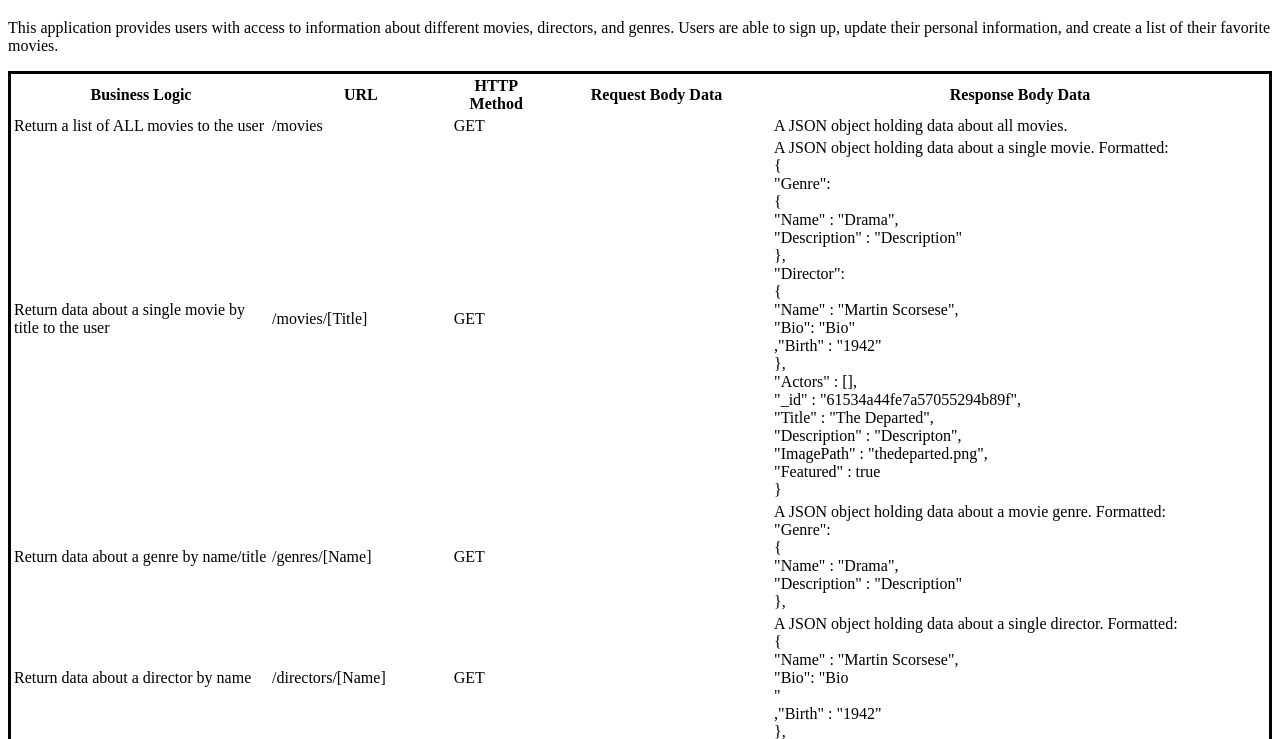
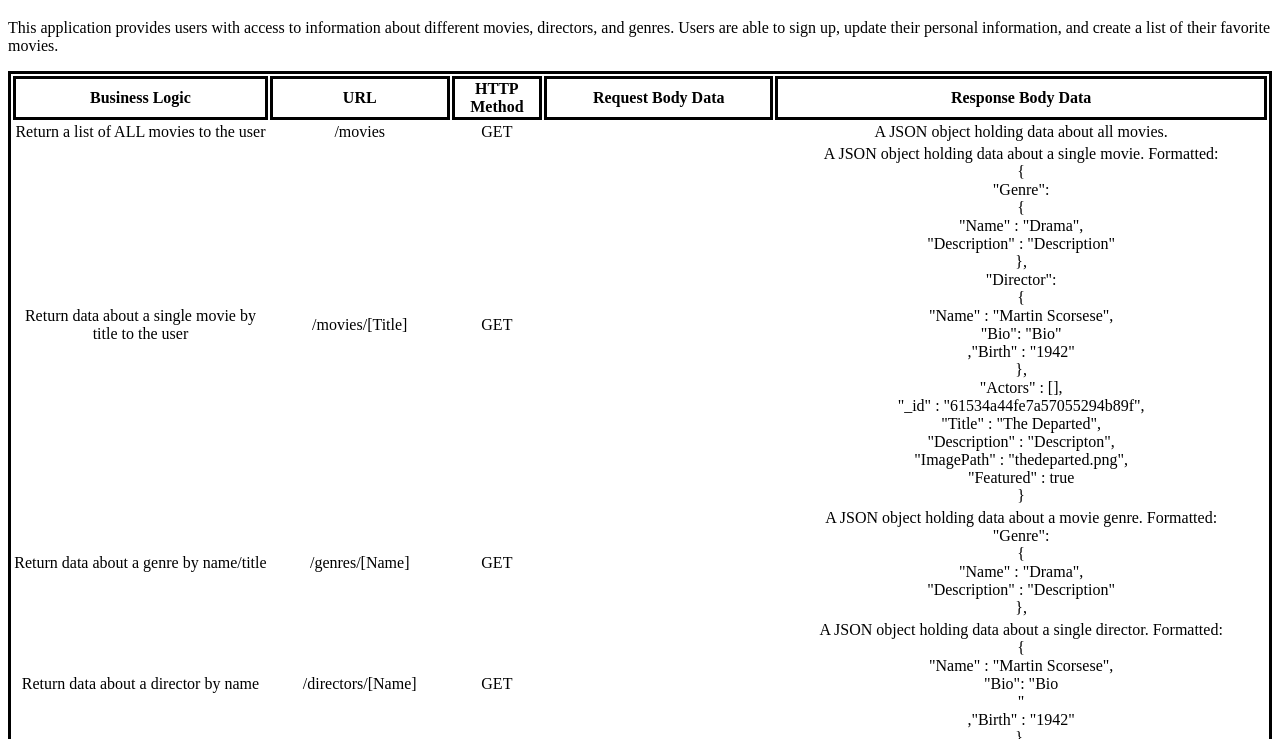
Before and after one commit to DCampbellCreative/movie_api, a website: page public/documentation.html in a window 1280 px wide. Shown: the part 61-800 px from the top of the page. Drawn offline with Linux system fonts and the light colour scheme; files that its build step writes are made by us from their sources.

Commit message:
link to styles.css

```diff
--- a/public/documentation.html
+++ b/public/documentation.html
@@ -2,7 +2,7 @@
 <html lang="en" dir="ltr">
   <head>
     <meta charset="utf-8">
-      <link rel="stylesheet" type="text/css" href="../css/styles.css" />
+      <link rel="stylesheet" type="text/css" href="styles.css"/>
     <title>Movie API Documentation</title>
   </head>
   <body>
@@ -12,8 +12,8 @@
     movies, directors, and genres. Users are able to sign up, update their
     personal information, and create a list of their favorite movies.</p>
 
-  <table style="border: 3px solid black;">
-  <thead style="border: 3px solid black;">
+  <table>
+  <thead>
     <tr>
       <th>Business Logic</th>
       <th>URL</th>
@@ -22,7 +22,7 @@
       <th>Response Body Data</th>
     </tr>
   </thead>
-  <tbody style="border: 3px solid black;">
+  <tbody>
     <tr>
       <td>Return a list of ALL movies to the user</td>
       <td>/movies</td>
--- /dev/null
+++ b/styles.css
@@ -0,0 +1,4 @@
+table, th, tr {
+  text-align: center;
+  border: 3px solid black;
+}
```
